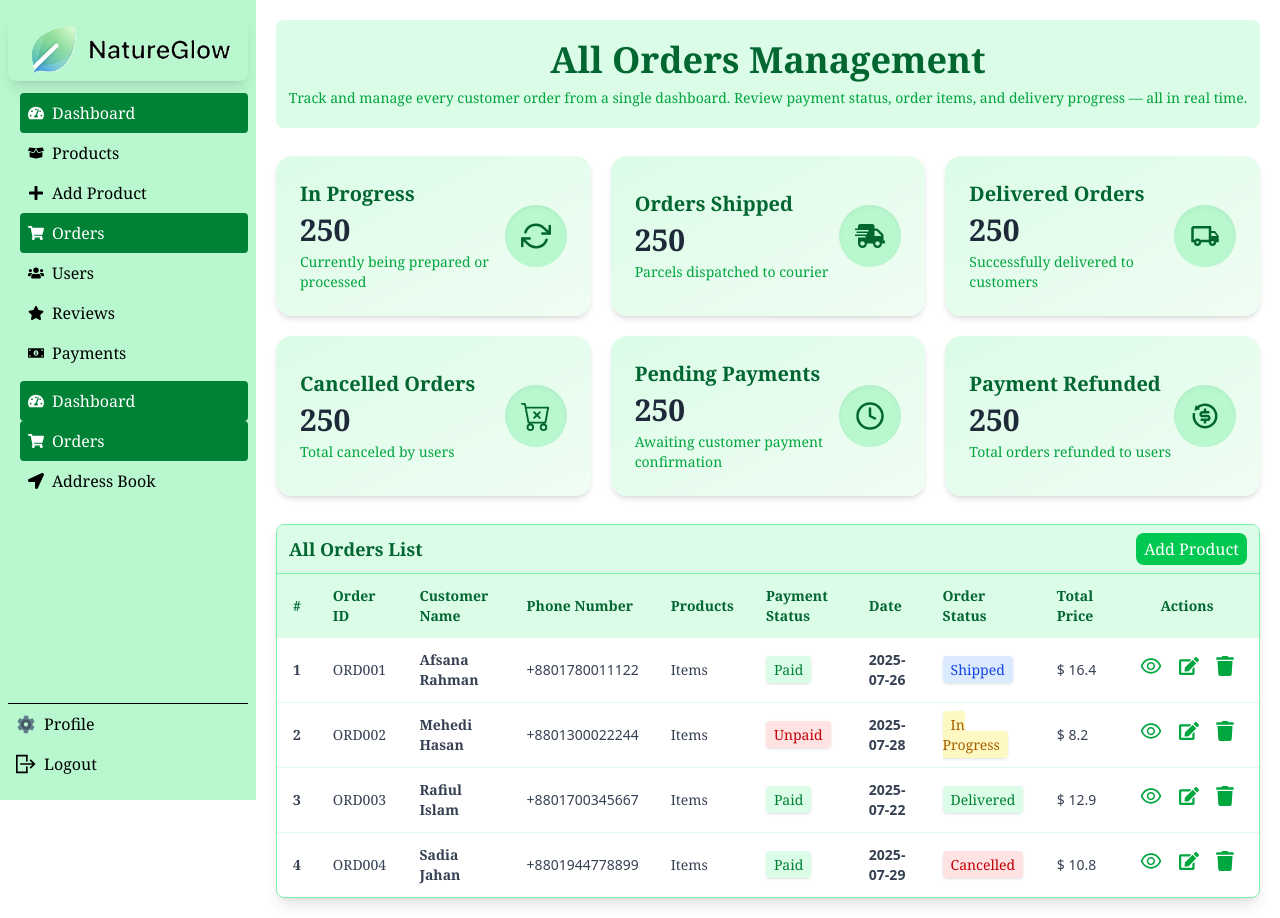
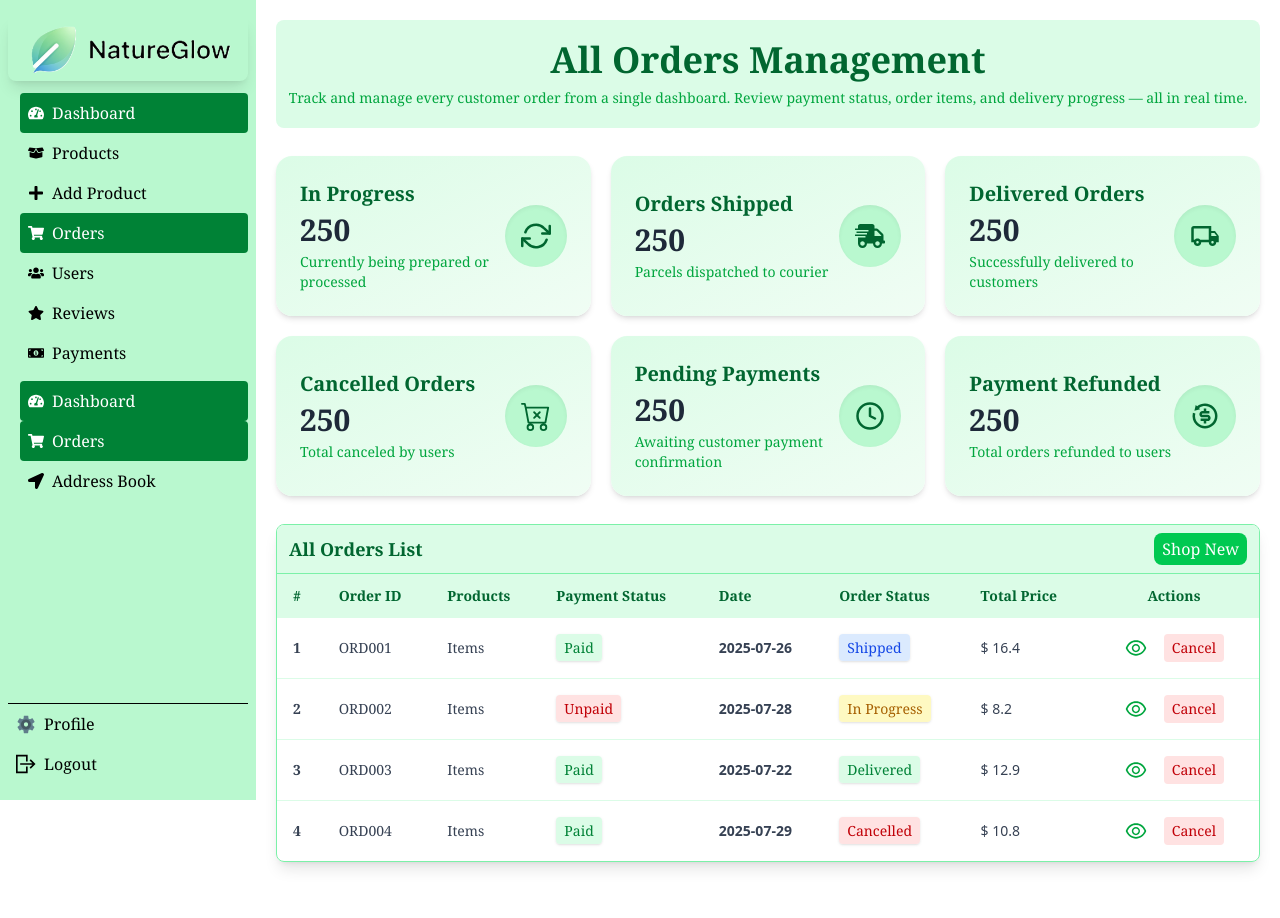
Before and after one commit to md-abu-naim/NatureGlow, a React (Vite) app: page /dashboard/orders in a window 1280 px wide. After the commit the page ends 882 px from the top, so only its background shows below. Built offline with nearby package versions, Linux system fonts and the light colour scheme; no server answers.

Commit message:
order page add product btn role based daynmic

```diff
--- a/src/Pages/Dashboard/Orders.jsx
+++ b/src/Pages/Dashboard/Orders.jsx
@@ -14,7 +14,7 @@ const Orders = () => {
     const Orders = useLoaderData()
     const [isOpen, setIsOpen] = useState(false)
     const [order, setOrder] = useState()
-    const role = 'Admin'
+    const role = 'User'
 
 
     return (
@@ -98,7 +98,10 @@ const Orders = () => {
             <section className="mt-7 overflow-x-auto rounded-lg shadow-lg border border-green-300">
                 <div className="bg-green-100 border-b flex justify-between items-center px-3 py-2 border-green-300">
                     <h1 className="text-lg font-bold text-green-800">All Orders List</h1>
-                    <NavLink to="/dashboard/addProduct" className="bg-green-500 hover:bg-green-600 text-white py-1 px-2 rounded-lg transition">Add Product</NavLink>
+                    {
+                        role === 'Admin' ? <NavLink to="/dashboard/addProduct" className="bg-green-500 hover:bg-green-600 text-white py-1 px-2 rounded-lg transition">Add Product</NavLink>:
+                        <NavLink to="/shop" className="bg-green-500 hover:bg-green-600 text-white py-1 px-2 rounded-lg transition">Shop New</NavLink>
+                    }
                 </div>
                 <table className="min-w-full text-sm text-left table-auto">
                     <thead className="bg-green-100 text-green-800 font-semibold">
```
